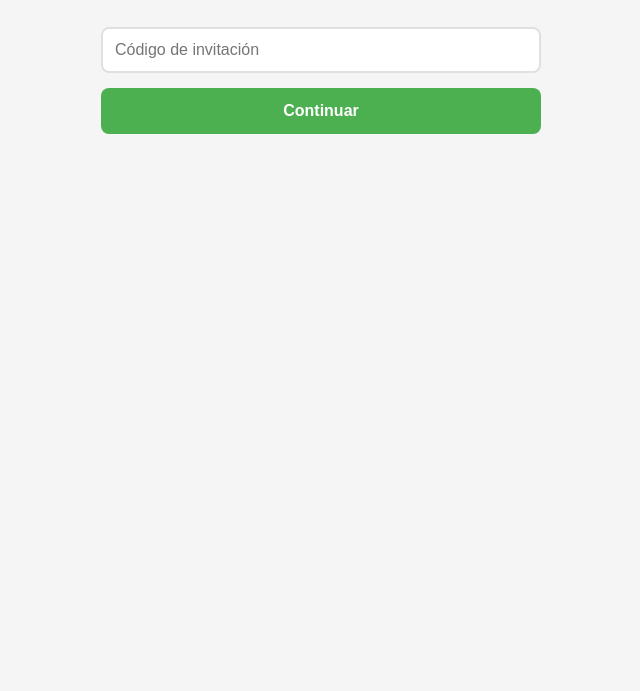
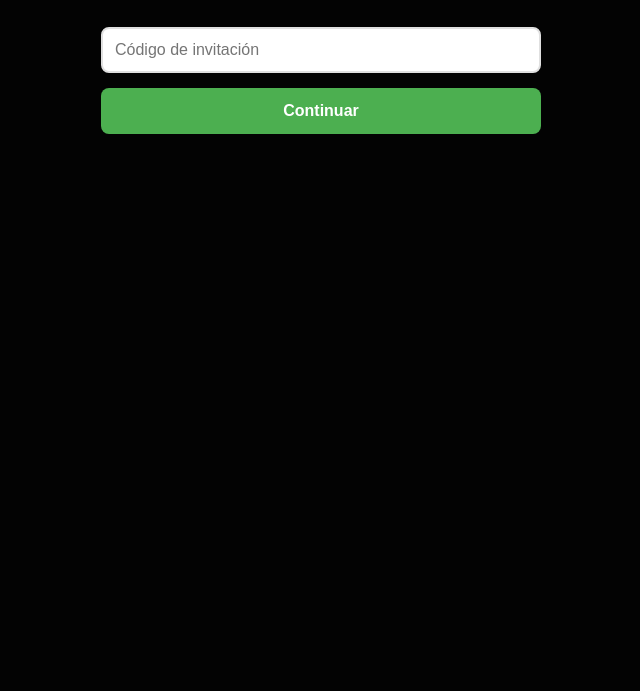
Before and after one commit to danitoman/abece, a plain HTML site: page index.html in a window 1280 px wide. Shown: the part 109-800 px from the top of the page, without its empty margins (319-959 px from the left). Drawn offline with nearby package versions, Linux system fonts and the light colour scheme.

Commit message:
Change background color from light to dark
black

```diff
--- a/index.html
+++ b/index.html
@@ -14,7 +14,7 @@
 
         body {
             font-family: -apple-system, BlinkMacSystemFont, 'Segoe UI', sans-serif;
-            background: #f5f5f5;
+            background: #030303;
             min-height: 100vh;
             padding: 20px;
         }
```
